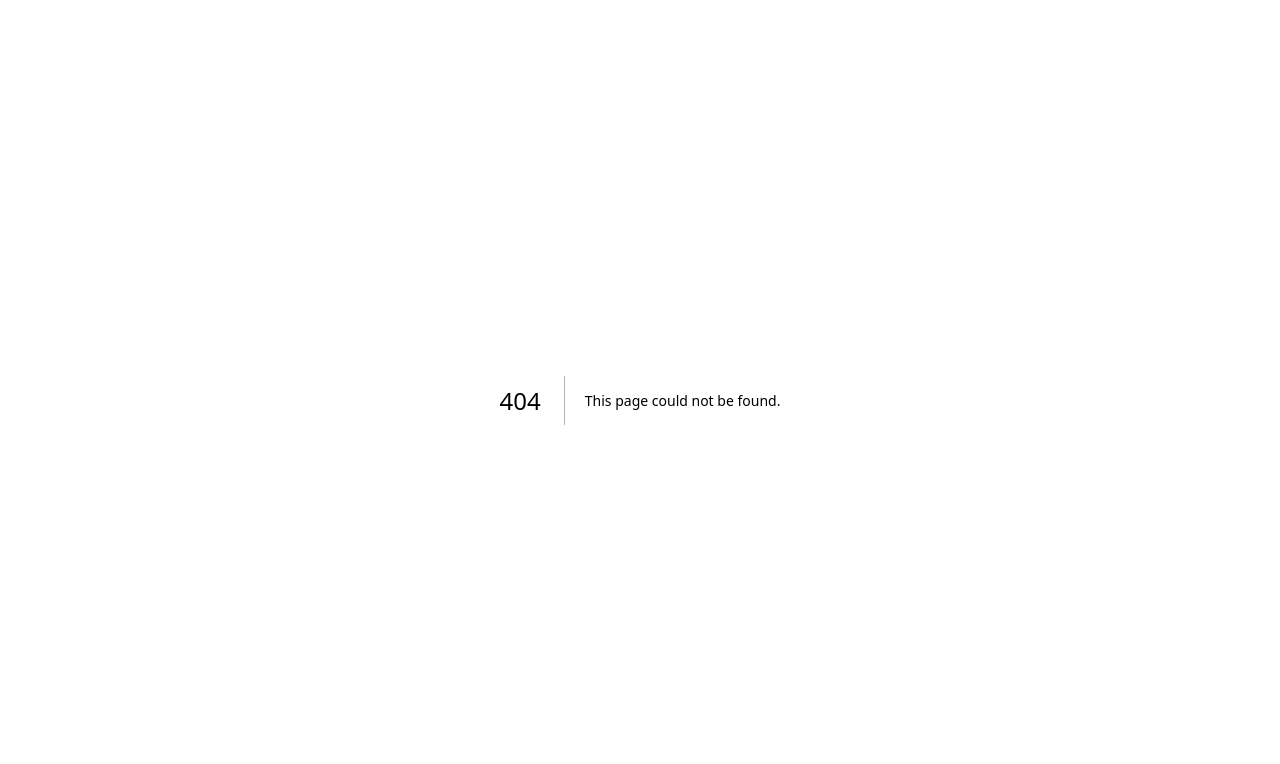
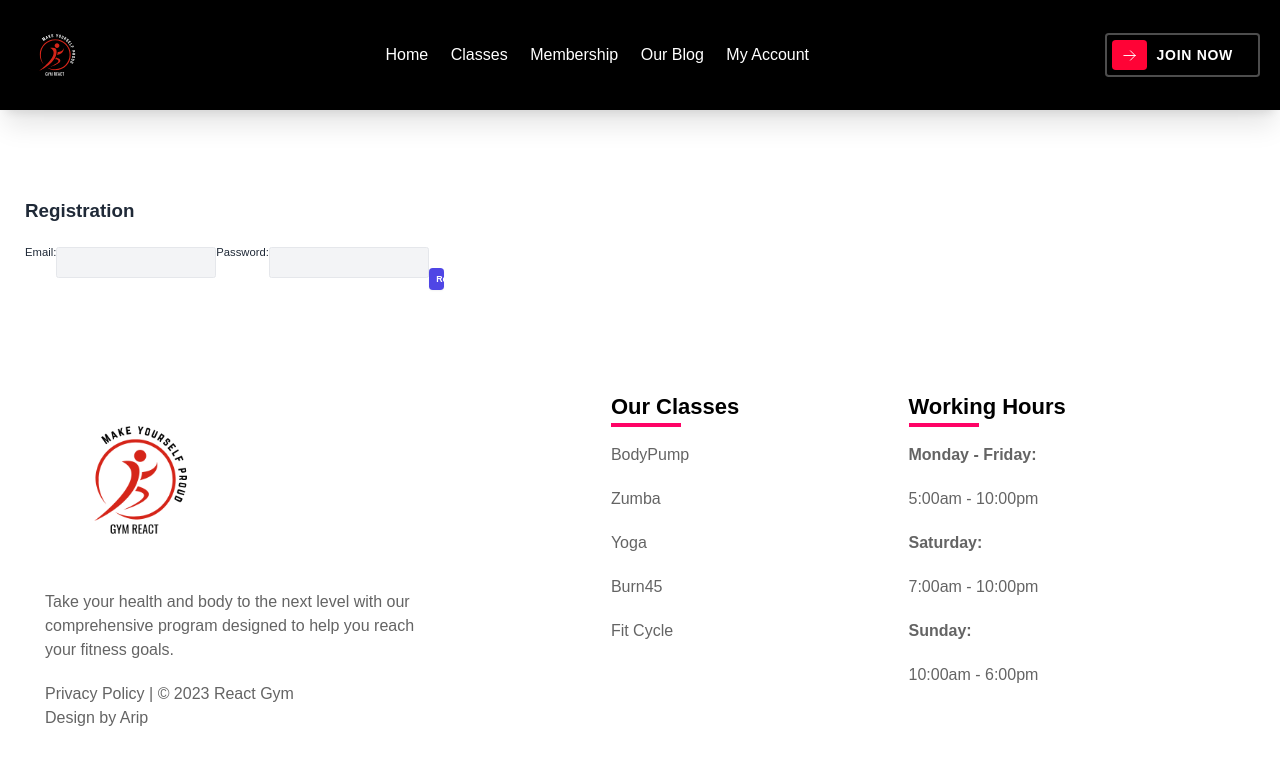
Before and after one commit to itava0/React-Gym, a Next.js app: page /registration in a window 1280 px wide. Before the commit this address had no page. Shown: the top 764 px of the page. Built offline with nearby package versions, Linux system fonts and the light colour scheme.

Commit message:
Created registration form

```diff
--- /dev/null
+++ b/app/registration/page.js
@@ -0,0 +1,89 @@
+'use client';
+import React, { useState } from 'react';
+
+const RegistrationForm = () => {
+  const [email, setEmail] = useState('');
+  const [password, setPassword] = useState('');
+  const [errorMessage, setErrorMessage] = useState('');
+
+  const handleSubmit = async (e) => {
+    e.preventDefault();
+
+    try {
+      const response = await fetch('/auth/register', {
+        Method: 'POST',
+        Headers: {
+          Accept: 'application.json',
+          'Content-Type': 'application/json',
+        },
+        Body: { email, password },
+        Cache: 'default',
+      });
+      console.log(response.data); // Registration successful
+      // Reset form fields
+      setEmail('');
+      setPassword('');
+      setErrorMessage('');
+    } catch (error) {
+      console.error('Registration error:', error);
+      setErrorMessage('Registration failed. Please try again.');
+    }
+  };
+
+  return (
+    <div className="w-full bg-white px-10 mt-[200px]">
+      <h2
+        tabIndex={0}
+        role="heading"
+        aria-label="Registration"
+        className="focus:outline-none text-3xl font-bold text-gray-800"
+      >
+        Registration
+      </h2>
+      <form
+        onSubmit={handleSubmit}
+        className="mt-8 flex items-center flex-wrap"
+      >
+        <div className="flex">
+          <label className="mb-3 text-lg leading-none text-gray-800">
+            Email:
+          </label>
+          <input
+            type="email"
+            value={email}
+            onChange={(e) => setEmail(e.target.value)}
+            tabIndex={0}
+            aria-label="Enter email"
+            className="w-64 bg-gray-100 text-md font-medium leading-none text-gray-800 p-3 border rounded border-gray-200 mb-3"
+            required
+          />
+        </div>
+        <div className="flex">
+          <label className="mb-3 text-lg leading-none text-gray-800">
+            Password:
+          </label>
+          <input
+            type="password"
+            value={password}
+            onChange={(e) => setPassword(e.target.value)}
+            tabIndex={0}
+            aria-label="Enter password"
+            className="w-64 bg-gray-100 text-md font-medium leading-none text-gray-800 p-3 border rounded border-gray-200 mb-3"
+            required
+          />
+        </div>
+        <div>
+          <button
+            type="submit"
+            className="mt-10 block w-1/4 rounded-md bg-indigo-600 px-3 py-2 text-center text-sm font-semibold text-white shadow-sm hover:bg-indigo-500 focus-visible:outline focus-visible:outline-2 focus-visible:outline-offset-2 focus-visible:outline-indigo-600"
+          >
+            Register
+          </button>
+        </div>
+        {errorMessage && <p>{errorMessage}</p>}
+      </form>
+    </div>
+  );
+};
+
+export default RegistrationForm;
```
